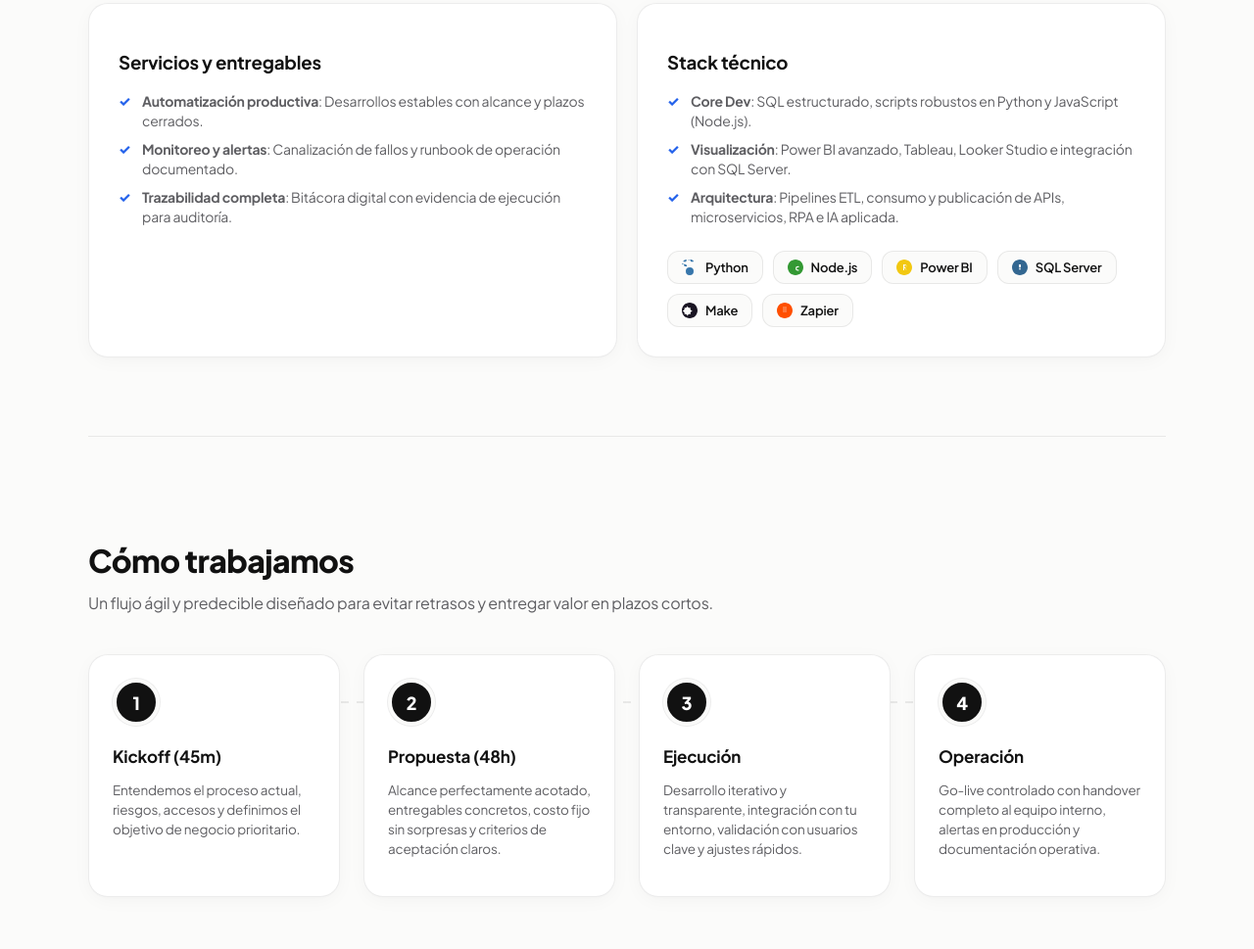
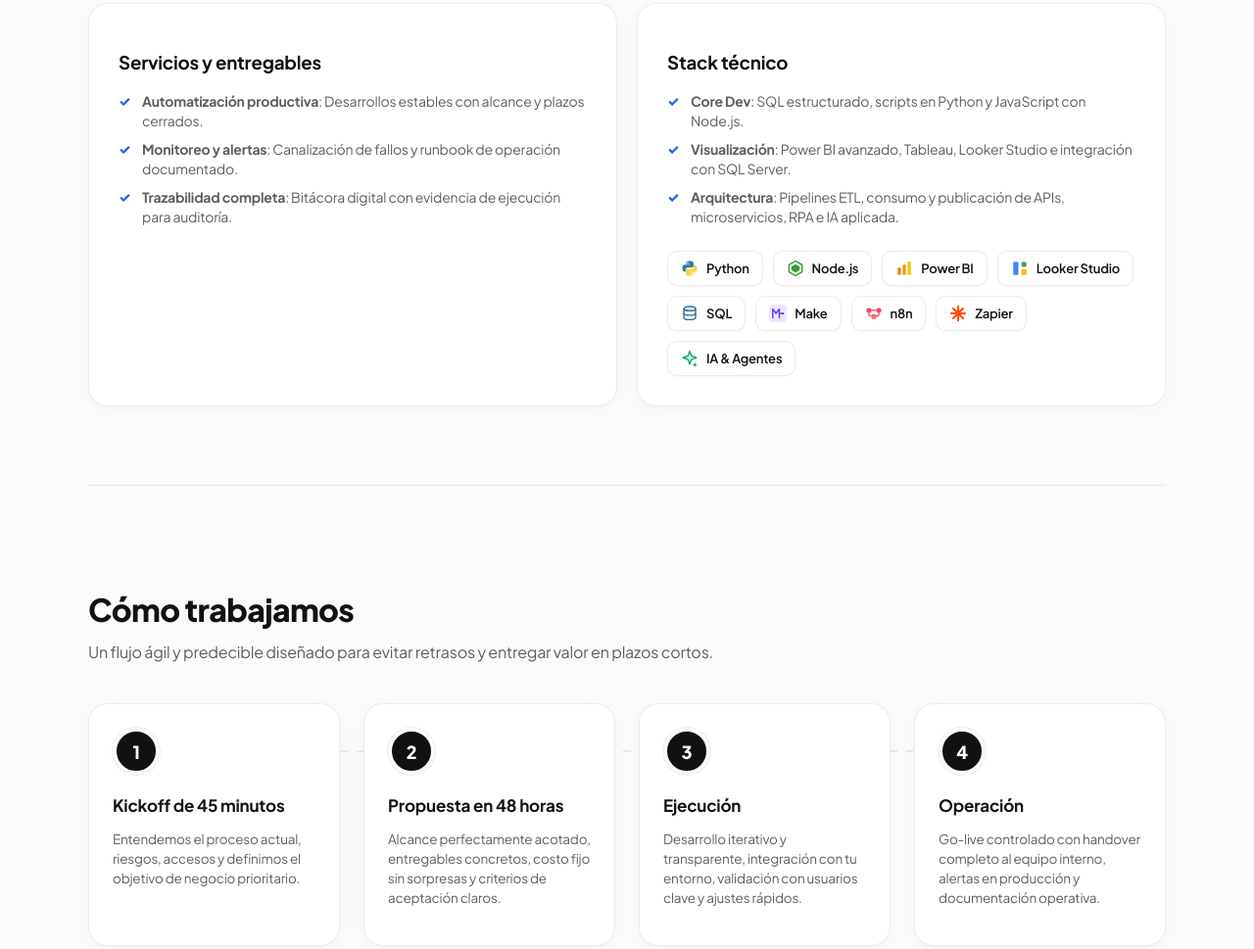
Before and after one commit to ezqdavid/vector-consulting, a website: page index.html in a window 1280 px wide. Shown: the part 2616-3585 px from the top of the page at 98% size. Drawn offline with Linux system fonts and the light colour scheme; a script that the page names is missing.

Commit message:
style: update UI components and refine text content
- Update `.tech-badge-item` styles for improved UI.
- Standardize terminology and refine copy across various pages.
- Fix minor phrasing and formatting inconsistencies.

```diff
--- a/index.html
+++ b/index.html
@@ -1359,25 +1359,31 @@
       display: inline-flex;
       align-items: center;
       gap: 8px;
-      background: var(--bg);
+      background: var(--paper);
       border: 1px solid var(--line);
-      padding: 8px 14px;
-      border-radius: 12px;
+      padding: 8px 13px;
+      border-radius: 10px;
       font-size: 13px;
       font-weight: 600;
       color: var(--text);
+      box-shadow: 0 1px 2px rgba(0, 0, 0, 0.03);
       transition: all 0.2s ease;
+      cursor: default;
+      user-select: none;
     }
 
     .tech-badge-item:hover {
-      border-color: var(--accent);
+      border-color: rgba(37, 99, 235, 0.35);
       background: var(--accent-soft);
       transform: translateY(-2px);
+      box-shadow: 0 4px 12px rgba(37, 99, 235, 0.08);
     }
 
     .tech-badge-item svg {
-      width: 16px;
-      height: 16px;
+      width: 18px;
+      height: 18px;
+      flex-shrink: 0;
+      display: block;
     }
 
     /* AJAX Success State styling */
@@ -1625,7 +1631,7 @@
 
             <div class="calc-group" style="margin-top: 30px;">
               <div class="calc-label-row">
-                <span class="calc-label">Costo estimado por hora de analista (USD)</span>
+                <span class="calc-label">Costo estimado por hora de analista en USD</span>
                 <span class="calc-value" id="rate-display">30 USD</span>
               </div>
               <input type="range" id="input-rate" min="10" max="50" value="30" class="calc-slider">
@@ -1649,7 +1655,7 @@
               <div class="result-box savings-box">
                 <span class="result-label">Ahorro potencial con automatización</span>
                 <span class="result-value highlight-green" id="result-savings">21.060 USD</span>
-                <span class="savings-percentage">~90% de eficiencia recuperada</span>
+                <span class="savings-percentage">90% de eficiencia recuperada</span>
               </div>
 
               <a href="#contacto" class="btn btn-primary" style="width: 100%; margin-top: 15px; border: none;">
@@ -1699,34 +1705,79 @@
         <article class="card">
           <h3>Stack técnico</h3>
           <ul class="stack-list" style="margin-bottom: 24px;">
-            <li><strong>Core Dev</strong>: SQL estructurado, scripts robustos en Python y JavaScript (Node.js).</li>
+            <li><strong>Core Dev</strong>: SQL estructurado, scripts en Python y JavaScript con Node.js.</li>
             <li><strong>Visualización</strong>: Power BI avanzado, Tableau, Looker Studio e integración con SQL Server.</li>
             <li><strong>Arquitectura</strong>: Pipelines ETL, consumo y publicación de APIs, microservicios, RPA e IA aplicada.</li>
           </ul>
           <div class="tech-badges-grid">
-            <span class="tech-badge-item">
-              <svg viewBox="0 0 24 24" fill="currentColor" style="color: #3776AB; width: 16px; height: 16px;"><path d="M14.25.18l.9.2.73.26.59.3.45.32.34.34.25.34.16.33.1.3.04.26-.02.2-.08.13-.1.1-.15.06-.2.03h-2c-.3 0-.6-.05-.88-.13a1.76 1.76 0 01-.63-.38 1.48 1.48 0 01-.4-.57c-.1-.23-.15-.49-.15-.76v-.5c0-.28-.05-.55-.16-.8a1.9 1.9 0 00-.45-.63 2.1 2.1 0 00-.7-.4c-.3-.1-.63-.14-.97-.14h-1.5c-.32 0-.64.04-.94.13a2.15 2.15 0 00-.78.4 1.9 1.9 0 00-.5.64 2 2 0 00-.18.8v.5c0 .28-.06.54-.17.79a1.6 1.6 0 01-.48.6 1.8 1.8 0 01-.71.36c-.32.08-.66.12-1 .12h-2c-.06 0-.1-.02-.15-.05l-.11-.1-.06-.13a1 1 0 01-.02-.2v-.26c.02-.1.05-.2.1-.3l.16-.33.24-.34.34-.34.45-.32.58-.3.73-.26.9-.2.83-.09h1.66c.28 0 .56.03.83.09zM4.25 7.18l.9.2.73.26.59.3.45.32.34.34.25.34.16.33.1.3.04.26-.02.2-.08.13-.1.1-.15.06-.2.03h-2c-.3 0-.6-.05-.88-.13a1.76 1.76 0 01-.63-.38 1.48 1.48 0 01-.4-.57c-.1-.23-.15-.49-.15-.76v-.5c0-.28-.05-.55-.16-.8a1.9 1.9 0 00-.45-.63 2.1 2.1 0 00-.7-.4c-.3-.1-.63-.14-.97-.14H1.5c-.32 0-.64.04-.94.13a2.15 2.15 0 00-.78.4 1.9 1.9 0 00-.5.64 2 2 0 00-.18.8v.5c0 .28-.06.54-.17.79a1.6 1.6 0 01-.48.6 1.8 1.8 0 01-.71.36c-.32.08-.66.12-1 .12h-2c-.06 0-.1-.02-.15-.05l-.11-.1-.06-.13a1 1 0 01-.02-.2v-.26c.02-.1.05-.2.1-.3l.16-.33.24-.34.34-.34.45-.32.58-.3.73-.26.9-.2.83-.09h1.66c.28 0 .56.03.83.09zM12 24a6 6 0 110-12 6 6 0 010 12z"/></svg>
+            <span class="tech-badge-item" title="Python">
+              <svg viewBox="0 0 24 24" width="18" height="18" fill="none">
+                <path d="M11.91 2c-4.94 0-4.63 2.14-4.63 2.14l.01 2.22h4.72v.67H5.34S2 6.64 2 11.6c0 4.95 2.91 4.77 2.91 4.77h1.74v-2.44s-.09-2.91 2.87-2.91h4.91s2.77.04 2.77-2.7V4.71S17.47 2 11.91 2zm-2.58 1.48a.9.9 0 110 1.8.9.9 0 010-1.8z" fill="#3776AB"/>
+                <path d="M12.09 22c4.94 0 4.63-2.14 4.63-2.14l-.01-2.22H12v-.67h6.66S22 17.36 22 12.4c0-4.95-2.91-4.77-2.91-4.77h-1.74v2.44s.09 2.91-2.87 2.91H9.57s-2.77-.04-2.77 2.7v4.21S6.53 22 12.09 22zm2.58-1.48a.9.9 0 110-1.8.9.9 0 010 1.8z" fill="#FFD438"/>
+              </svg>
               <span>Python</span>
             </span>
-            <span class="tech-badge-item">
-              <svg viewBox="0 0 24 24" fill="currentColor" style="color: #339933; width: 16px; height: 16px;"><path d="M12 0C5.372 0 0 5.372 0 12s5.372 12 12 12 12-5.372 12-12S18.628 0 12 0zm5.556 16.488a.336.336 0 01-.168.291c-.443.255-1.127.502-1.848.502-1.92 0-3.354-1.258-3.354-3.41 0-2.28 1.455-3.568 3.498-3.568.683 0 1.282.196 1.64.397.13.072.18.232.115.367l-.464.96c-.053.111-.177.169-.294.127a3.29 3.29 0 00-1.02-.196c-1.157 0-1.81.716-1.81 1.841 0 1.057.653 1.764 1.79 1.764.444 0 .809-.082.994-.154.067-.026.143-.01.196.041.053.051.071.128.05.197l-.145.471z"/></svg>
+            <span class="tech-badge-item" title="Node.js">
+              <svg viewBox="0 0 24 24" width="18" height="18" fill="none">
+                <path d="M12 2L3 7.2v9.6L12 22l9-5.2V7.2L12 2z" fill="#339933" fill-opacity="0.12" stroke="#339933" stroke-width="1.8" stroke-linejoin="round"/>
+                <path d="M12 6.5L6.5 9.7v4.6L12 17.5l5.5-3.2V9.7L12 6.5z" fill="#339933"/>
+              </svg>
               <span>Node.js</span>
             </span>
-            <span class="tech-badge-item">
-              <svg viewBox="0 0 24 24" fill="currentColor" style="color: #F2C811; width: 16px; height: 16px;"><path d="M12 0C5.373 0 0 5.373 0 12s5.373 12 12 12 12-5.373 12-12S18.627 0 12 0zm4.5 16.5H15l-1.5-3H12v3H10.5V7.5H13c1.5 0 2.5 1 2.5 2.5 0 1.2-.8 2-1.8 2.3l1.8 4.2zm-1.5-6.5c0-.7-.5-1.2-1.2-1.2h-1.3V12h1.3c.7 0 1.2-.5 1.2-1.2v-.8z"/></svg>
+            <span class="tech-badge-item" title="Power BI">
+              <svg viewBox="0 0 24 24" width="18" height="18" fill="none">
+                <rect x="3" y="11" width="4.5" height="10" rx="1.5" fill="#E67E22"/>
+                <rect x="9.75" y="6.5" width="4.5" height="14.5" rx="1.5" fill="#F39C12"/>
+                <rect x="16.5" y="2.5" width="4.5" height="18.5" rx="1.5" fill="#F1C40F"/>
+              </svg>
               <span>Power BI</span>
             </span>
-            <span class="tech-badge-item">
-              <svg viewBox="0 0 24 24" fill="currentColor" style="color: #336791; width: 16px; height: 16px;"><path d="M12 0C5.373 0 0 5.373 0 12s5.373 12 12 12 12-5.373 12-12S18.627 0 12 0zm1.5 15.5h-3V14h3v1.5zm0-3h-3v-5h3v5z"/></svg>
-              <span>SQL Server</span>
+            <span class="tech-badge-item" title="Looker Studio">
+              <svg viewBox="0 0 24 24" width="18" height="18" fill="none">
+                <rect x="3" y="3" width="7" height="18" rx="2" fill="#4285F4"/>
+                <circle cx="17.5" cy="6.5" r="3.5" fill="#34A853"/>
+                <rect x="14" y="13" width="7" height="8" rx="2" fill="#FBBC05"/>
+              </svg>
+              <span>Looker Studio</span>
             </span>
-            <span class="tech-badge-item">
-              <svg viewBox="0 0 24 24" fill="currentColor" style="color: #1A1523; width: 16px; height: 16px;"><path d="M12 0C5.373 0 0 5.373 0 12s5.373 12 12 12 12-5.373 12-12S18.627 0 12 0zm3.5 13.5h-1.2c-.3 1-.8 1.8-1.5 2.5l.8.8-1.1 1.1-.8-.8c-.7.7-1.5 1.2-2.5 1.5V20H8v-1.4c-1-.3-1.8-.8-2.5-1.5l-.8.8-1.1-1.1.8-.8c-.7-.7-1.2-1.5-1.5-2.5H1.5V12h1.4c.3-1 .8-1.8 1.5-2.5l-.8-.8 1.1-1.1.8.8c.7-.7 1.5-1.2 2.5-1.5V5.5H9v1.4c1 .3 1.8.8 2.5 1.5l.8-.8 1.1 1.1-.8.8c.7.7 1.2 1.5 1.5 2.5h1.4v1.5z"/></svg>
+            <span class="tech-badge-item" title="SQL Server & PostgreSQL">
+              <svg viewBox="0 0 24 24" width="18" height="18" fill="none">
+                <ellipse cx="12" cy="5.5" rx="8" ry="3" fill="#336791" fill-opacity="0.2" stroke="#336791" stroke-width="1.8"/>
+                <path d="M4 5.5v6c0 1.66 3.58 3 8 3s8-1.34 8-3v-6" stroke="#336791" stroke-width="1.8"/>
+                <path d="M4 11.5v6c0 1.66 3.58 3 8 3s8-1.34 8-3v-6" stroke="#336791" stroke-width="1.8"/>
+              </svg>
+              <span>SQL</span>
+            </span>
+            <span class="tech-badge-item" title="Make">
+              <svg viewBox="0 0 24 24" width="18" height="18" fill="none">
+                <rect width="24" height="24" rx="6" fill="#6E3FF3" fill-opacity="0.12"/>
+                <path d="M5 18V6l4.5 6L14 6v12" stroke="#6E3FF3" stroke-width="2" stroke-linecap="round" stroke-linejoin="round"/>
+                <path d="M14 12h5" stroke="#6E3FF3" stroke-width="2" stroke-linecap="round"/>
+                <circle cx="19" cy="12" r="1.5" fill="#6E3FF3"/>
+              </svg>
               <span>Make</span>
             </span>
-            <span class="tech-badge-item">
-              <svg viewBox="0 0 24 24" fill="currentColor" style="color: #FF4F00; width: 16px; height: 16px;"><path d="M12 0C5.373 0 0 5.373 0 12s5.373 12 12 12 12-5.373 12-12S18.627 0 12 0zm3 14H9v-1h6v1zm0-3H9v-1h6v1zm0-3H9V7h6v1z"/></svg>
+            <span class="tech-badge-item" title="n8n">
+              <svg viewBox="0 0 24 24" width="18" height="18" fill="none">
+                <rect x="2" y="4.5" width="6.5" height="6.5" rx="2" fill="#EA4B71"/>
+                <rect x="15.5" y="4.5" width="6.5" height="6.5" rx="2" fill="#EA4B71"/>
+                <rect x="8.75" y="13" width="6.5" height="6.5" rx="2" fill="#FF6D5A"/>
+                <path d="M8.5 7.75h7M5.25 11v2.5a2 2 0 002 2h1.5M18.75 11v2.5a2 2 0 01-2 2h-1.5" stroke="#EA4B71" stroke-width="1.8" stroke-linecap="round"/>
+              </svg>
+              <span>n8n</span>
+            </span>
+            <span class="tech-badge-item" title="Zapier">
+              <svg viewBox="0 0 24 24" width="18" height="18" fill="none">
+                <path d="M12 2.5v19M2.5 12h19M5.3 5.3l13.4 13.4M18.7 5.3L5.3 18.7" stroke="#FF4F00" stroke-width="2.8" stroke-linecap="round"/>
+              </svg>
               <span>Zapier</span>
+            </span>
+            <span class="tech-badge-item" title="IA & Agentes Inteligentes">
+              <svg viewBox="0 0 24 24" width="18" height="18" fill="none">
+                <path d="M12 2L14.4 8.6L21 11L14.4 13.4L12 20L9.6 13.4L3 11L9.6 8.6L12 2Z" fill="#10A37F" fill-opacity="0.2" stroke="#10A37F" stroke-width="1.8" stroke-linejoin="round"/>
+                <path d="M19 17l1 2.5L22.5 20.5L20 21.5L19 24L18 21.5L15.5 20.5L18 19.5L19 17Z" fill="#10A37F"/>
+              </svg>
+              <span>IA & Agentes</span>
             </span>
           </div>
         </article>
@@ -1740,13 +1791,13 @@
       <div class="timeline-container">
         <article class="timeline-step">
           <div class="step-badge">1</div>
-          <h3>Kickoff (45m)</h3>
+          <h3>Kickoff de 45 minutos</h3>
           <p>Entendemos el proceso actual, riesgos, accesos y definimos el objetivo de negocio prioritario.</p>
         </article>
 
         <article class="timeline-step">
           <div class="step-badge">2</div>
-          <h3>Propuesta (48h)</h3>
+          <h3>Propuesta en 48 horas</h3>
           <p>Alcance perfectamente acotado, entregables concretos, costo fijo sin sorpresas y criterios de aceptación claros.</p>
         </article>
 
@@ -1826,7 +1877,7 @@
             <svg class="faq-icon" width="16" height="16" viewBox="0 0 24 24" fill="none" stroke="currentColor" stroke-width="2.5" stroke-linecap="round" stroke-linejoin="round"><polyline points="6 9 12 15 18 9"></polyline></svg>
           </button>
           <div class="faq-content">
-            <p>Trabajamos bajo el principio de <strong>seguridad en origen</strong>: implementamos los scripts, automatizaciones y bases de datos directamente dentro de tu entorno corporativo (Google Workspace, AWS, Azure, GCP o servidores locales) mediante accesos acotados y controlados. No almacenamos tus datos en servidores externos y firmamos acuerdos de confidencialidad (NDA) antes del Kickoff.</p>
+            <p>Trabajamos bajo el principio de <strong>seguridad en origen</strong>: implementamos los scripts, automatizaciones y bases de datos directamente dentro de tu entorno corporativo como Google Workspace, AWS, Azure, GCP o servidores locales mediante accesos acotados y controlados. No almacenamos tus datos en servidores externos y firmamos acuerdos de confidencialidad NDA antes del Kickoff.</p>
           </div>
         </div>
 
@@ -1836,13 +1887,13 @@
             <svg class="faq-icon" width="16" height="16" viewBox="0 0 24 24" fill="none" stroke="currentColor" stroke-width="2.5" stroke-linecap="round" stroke-linejoin="round"><polyline points="6 9 12 15 18 9"></polyline></svg>
           </button>
           <div class="faq-content">
-            <p>Somos agnósticos al stack tecnológico. Seleccionamos la herramienta que mejor resuelva tu problema con el menor costo de mantenimiento. Entre nuestras tecnologías habituales se encuentran: Python, SQL (PostgreSQL, SQL Server), Node.js, Power BI, Looker Studio, Make, Zapier, Google Apps Script e integraciones nativas con las APIs oficiales de OpenAI, Anthropic y Google Gemini.</p>
+            <p>Somos agnósticos al stack tecnológico. Seleccionamos la herramienta que mejor resuelva tu problema con el menor costo de mantenimiento. Entre nuestras tecnologías habituales se encuentran: Python, SQL como PostgreSQL y SQL Server, Node.js, Power BI, Looker Studio, Make, Zapier, Google Apps Script e integraciones nativas con las APIs oficiales de OpenAI, Anthropic y Google Gemini.</p>
           </div>
         </div>
 
         <div class="faq-item">
           <button class="faq-trigger">
-            <span>¿Cómo funciona el esquema de "costo fijo sin sorpresas"?</span>
+            <span>¿Cómo funciona el esquema de costo fijo sin sorpresas?</span>
             <svg class="faq-icon" width="16" height="16" viewBox="0 0 24 24" fill="none" stroke="currentColor" stroke-width="2.5" stroke-linecap="round" stroke-linejoin="round"><polyline points="6 9 12 15 18 9"></polyline></svg>
           </button>
           <div class="faq-content">
@@ -1856,7 +1907,7 @@
             <svg class="faq-icon" width="16" height="16" viewBox="0 0 24 24" fill="none" stroke="currentColor" stroke-width="2.5" stroke-linecap="round" stroke-linejoin="round"><polyline points="6 9 12 15 18 9"></polyline></svg>
           </button>
           <div class="faq-content">
-            <p>Todas nuestras soluciones incluyen un proceso de handover (transferencia) detallado a tu equipo y documentación operativa (runbooks). Además, configuramos alertas automatizadas por Slack o correo electrónico para que si alguna automatización falla, tu equipo lo sepa al instante. Ofrecemos también planes de mantenimiento mensual opcionales si prefieres que nosotros monitoreemos las operaciones de forma activa.</p>
+            <p>Todas nuestras soluciones incluyen un proceso de transferencia detallado a tu equipo y documentación operativa con runbooks. Además, configuramos alertas automatizadas por Slack o correo electrónico para que si alguna automatización falla, tu equipo lo sepa al instante. Ofrecemos también planes de mantenimiento mensual opcionales si prefieres que nosotros monitoreemos las operaciones de forma activa.</p>
           </div>
         </div>
       </div>
@@ -1867,8 +1918,8 @@
 
       <div class="contact-grid">
         <article class="card contact-info-card">
-          <h3>¿Listo para un Quick Win?</h3>
-          <p>Si ya identificaste un proceso manual e ineficiente (planillas Excel, carga manual de datos, confección de reportes), podemos empezar a optimizarlo de inmediato.</p>
+          <h3>¿Listo para comenzar?</h3>
+          <p>Si ya identificaste un proceso manual e ineficiente como planillas Excel, carga manual de datos o confección de reportes, podemos empezar a optimizarlo de inmediato.</p>
           <div class="actions" style="margin-top:20px;">
             <button data-cal-link="vectorpath/30min" data-cal-namespace="30min"
               data-cal-config='{"layout":"month_view","useSlotsViewOnSmallScreen":"true"}' class="btn btn-primary"
@@ -1920,7 +1971,7 @@
           <h4 style="font-size: 14px; font-weight: 700; color: var(--text); margin: 0 0 12px 0;">Operación Global</h4>
           <ul style="list-style: none; padding: 0; margin: 0; font-size: 13px; color: var(--muted); line-height: 1.8;">
             <li>📍 Buenos Aires, Argentina</li>
-            <li>🌐 Zona Horaria: GMT-3 (Con cobertura internacional)</li>
+            <li>🌐 Zona Horaria: GMT-3 con cobertura internacional</li>
             <li>🗣️ Idiomas de trabajo: Español, Inglés, Portugués</li>
           </ul>
         </div>
```
Also changed, not shown: politica_privacidad.html (+6 -6 lines), presentacion.html (+21 -22 lines), terminos_uso.html (+7 -7 lines).
